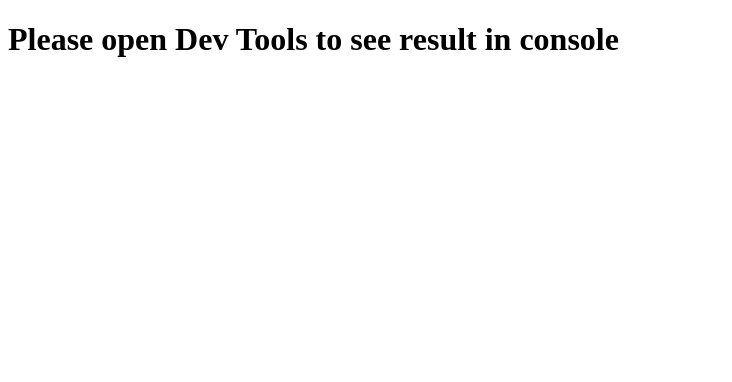
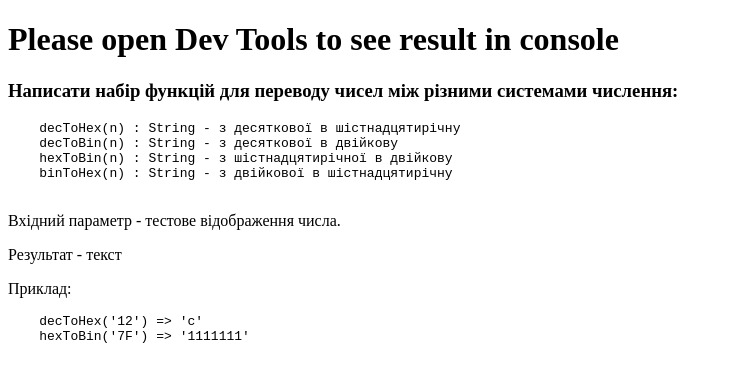
Before and after one commit to Sergii5854/BA-decTo, a plain HTML site: page index.html in a window 1280 px wide. Shown: the whole page, without its empty margins (0-732 px from the left). Drawn offline with Linux system fonts and the light colour scheme.

Commit message:
add explain to index.html

```diff
--- a/index.html
+++ b/index.html
@@ -10,6 +10,28 @@
     Please  open Dev Tools  to see result in console
 
 </h1>
+<h3>
+    Написати набір функцій для переводу чисел між різними системами числення:
+</h3>
+<pre>
+    decToHex(n) : String - з десяткової в шістнадцятирічну
+    decToBin(n) : String - з десяткової в двійкову
+    hexToBin(n) : String - з шістнадцятирічної в двійкову
+    binToHex(n) : String - з двійкової в шістнадцятирічну
+ </pre>
+<p>
+    Вхідний параметр - тестове відображення числа.
+</p>
+<p>
+    Результат - текст
+</p>
+<p>
+    Приклад:
+    <pre>
+    decToHex('12') => 'c'
+    hexToBin('7F') => '1111111'
+    </pre>
+</p>
 
 
 <script src="./script.js"></script>
```
